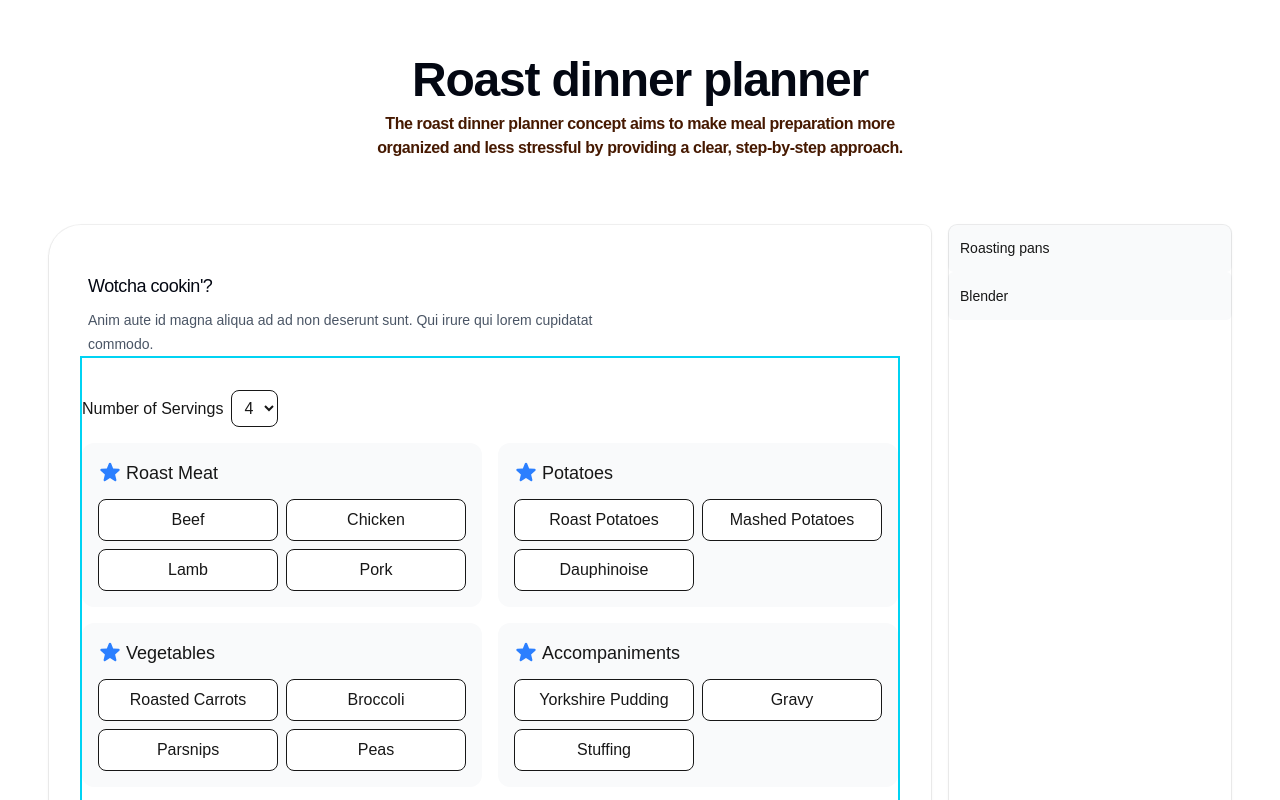
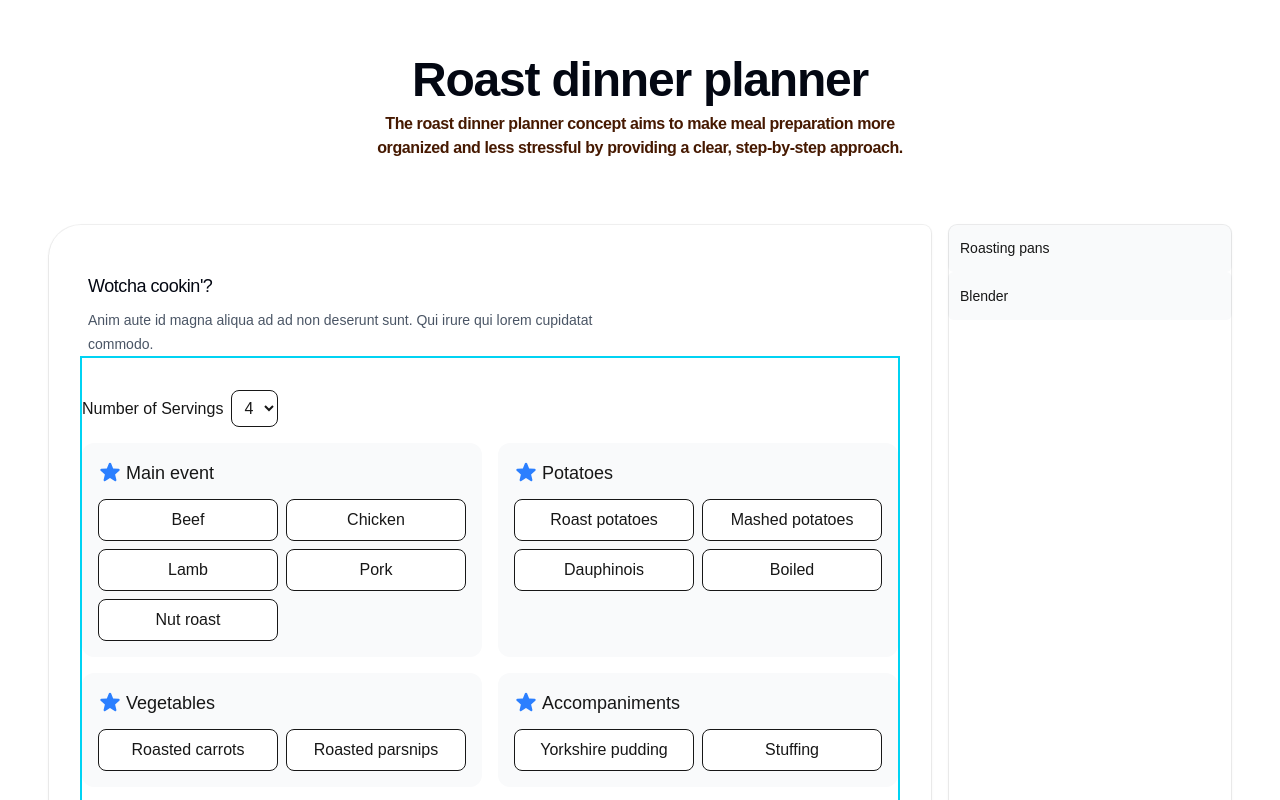
Before and after one commit to EmilyChristy/base-app, a Next.js app: page /planner in a window 1280 px wide. Built offline with nearby package versions, Linux system fonts and the light colour scheme.

Commit message:
Worked on interfaces and now works to build a list plan but not in order

```diff
--- a/src/components/RoastDinnerPlanner.tsx
+++ b/src/components/RoastDinnerPlanner.tsx
@@ -6,6 +6,20 @@ import { StarIcon } from "@heroicons/react/16/solid";
 //   id: string;
 //   name: string;
 //   options: string[];
+// }
+
+enum ItemType {
+  Main = "main",
+  Vegetables = "vegetables",
+  Potatoes = "potatoes",
+  Accompaniments = "accompaniments",
+}
+
+// enum MainType {
+//   Beef = "beef",
+//   Chicken = "chicken",
+//   Lamb = "lamb",
+//   Pork = "pork",
 // }
 
 interface CookingPlan {
@@ -22,79 +36,181 @@ interface CookingStep {
 
 interface Item {
   id: number;
-  type: string;
+  type: ItemType;
+  name: string;
+  cookingItems: CookingItem[];
+}
+
+interface CookingItem {
+  id: number;
   name: string;
   prepTime: number;
   cookingTime: number;
   restingTime: number;
-  options: string[];
 }
 
 interface SelectedItem {
-  id: number;
-  // category: string;
-  item: string;
+  type: ItemType;
+  item: CookingItem;
 }
 
 export default function RoastDinnerPlanner() {
   const [selectedItems, setSelectedItems] = useState<SelectedItem[]>([]);
+  // const [selectedItems, setSelectedItems] = useState<CookingItem[]>([]);
   const [servings, setServings] = useState<number>(4);
   const [generatedPlan, setGeneratedPlan] = useState<CookingPlan | null>(null);
 
   const roastItems: Item[] = [
     {
       id: 1,
-      type: "meat",
-      name: "Roast Meat",
-      prepTime: 12,
-      cookingTime: 20,
-      restingTime: 0,
-      options: ["Beef", "Chicken", "Lamb", "Pork"],
+      type: ItemType.Main,
+      name: "Main event",
+      cookingItems: [
+        { id: 1, name: "Beef", prepTime: 5, cookingTime: 10, restingTime: 20 },
+        {
+          id: 2,
+          name: "Chicken",
+          prepTime: 5,
+          cookingTime: 10,
+          restingTime: 30,
+        },
+        { id: 3, name: "Lamb", prepTime: 5, cookingTime: 10, restingTime: 20 },
+        { id: 4, name: "Pork", prepTime: 5, cookingTime: 10, restingTime: 25 },
+        {
+          id: 5,
+          name: "Nut roast",
+          prepTime: 5,
+          cookingTime: 10,
+          restingTime: 0,
+        },
+      ],
     },
     {
       id: 2,
-      type: "potatoes",
+      type: ItemType.Potatoes,
       name: "Potatoes",
-      prepTime: 12,
-      cookingTime: 20,
-      restingTime: 0,
-      options: ["Roast Potatoes", "Mashed Potatoes", "Dauphinoise"],
+      cookingItems: [
+        {
+          id: 1,
+          name: "Roast potatoes",
+          prepTime: 5,
+          cookingTime: 10,
+          restingTime: 0,
+        },
+        {
+          id: 2,
+          name: "Mashed potatoes",
+          prepTime: 5,
+          cookingTime: 10,
+          restingTime: 0,
+        },
+        {
+          id: 3,
+          name: "Dauphinois",
+          prepTime: 5,
+          cookingTime: 10,
+          restingTime: 0,
+        },
+        { id: 4, name: "Boiled", prepTime: 5, cookingTime: 10, restingTime: 0 },
+      ], //["Roast Potatoes", "Mashed Potatoes", "Dauphinoise"],
     },
     {
       id: 3,
-      type: "vegetables",
+      type: ItemType.Vegetables,
       name: "Vegetables",
-      prepTime: 12,
-      cookingTime: 20,
-      restingTime: 0,
-      options: ["Roasted Carrots", "Broccoli", "Parsnips", "Peas"],
+      cookingItems: [
+        {
+          id: 1,
+          name: "Roasted carrots",
+          prepTime: 10,
+          cookingTime: 40,
+          restingTime: 0,
+        },
+        {
+          id: 2,
+          name: "Roasted parsnips",
+          prepTime: 10,
+          cookingTime: 45,
+          restingTime: 0,
+        },
+      ], //["Roasted Carrots", "Broccoli", "Parsnips", "Peas"],
     },
     {
       id: 4,
-      type: "accompaniments",
+      type: ItemType.Accompaniments,
       name: "Accompaniments",
-      prepTime: 12,
-      cookingTime: 20,
-      restingTime: 0,
-      options: ["Yorkshire Pudding", "Gravy", "Stuffing"],
+      cookingItems: [
+        {
+          id: 1,
+          name: "Yorkshire pudding",
+          prepTime: 15,
+          cookingTime: 20,
+          restingTime: 0,
+        },
+        {
+          id: 2,
+          name: "Stuffing",
+          prepTime: 10,
+          cookingTime: 40,
+          restingTime: 0,
+        },
+      ], //["Yorkshire Pudding", "Gravy", "Stuffing"],
     },
   ];
 
+  // const roastItemsOLD: Item[] = [
+  //   {
+  //     id: 1,
+  //     type: ItemType.Main,
+  //     name: "Roast Meat",
+  //     prepTime: 12,
+  //     cookingTime: 20,
+  //     restingTime: 0,
+  //     options: ["Beef", "Chicken", "Lamb", "Pork"],
+  //   },
+  //   {
+  //     id: 2,
+  //     type: ItemType.Potatoes,
+  //     name: "Potatoes",
+  //     prepTime: 12,
+  //     cookingTime: 20,
+  //     restingTime: 0,
+  //     options: ["Roast Potatoes", "Mashed Potatoes", "Dauphinoise"],
+  //   },
+  //   {
+  //     id: 3,
+  //     type: ItemType.Vegetables,
+  //     name: "Vegetables",
+  //     prepTime: 12,
+  //     cookingTime: 20,
+  //     restingTime: 0,
+  //     options: ["Roasted Carrots", "Broccoli", "Parsnips", "Peas"],
+  //   },
+  //   {
+  //     id: 4,
+  //     type: ItemType.Accompaniments,
+  //     name: "Accompaniments",
+  //     prepTime: 12,
+  //     cookingTime: 20,
+  //     restingTime: 0,
+  //     options: ["Yorkshire Pudding", "Gravy", "Stuffing"],
+  //   },
+  // ];
+
   //Add the selected item to the list of cooking items
-  const handleItemSelect = (id: number, item: string) => {
+  const handleItemSelect = (id: number, item: CookingItem, type: ItemType) => {
     debugger;
     const updatedSelection = [...selectedItems];
-    updatedSelection.push({ id, item });
 
-    // const existingCategoryIndex = updatedSelection.findIndex(
-    //   (s) => s.id === id
-    // );
+    const existingCategoryIndex = updatedSelection.findIndex(
+      (s) => s.item.name === item.name
+    );
 
-    // if (existingCategoryIndex !== -1) {
-    //   updatedSelection[existingCategoryIndex] = { id, item };
-    // } else {
-    //   updatedSelection.push({ id, item });
-    // }
+    if (existingCategoryIndex !== -1) {
+      updatedSelection[existingCategoryIndex] = { type, item };
+    } else {
+      updatedSelection.push({ type, item });
+    }
 
     setSelectedItems(updatedSelection);
   };
@@ -104,7 +220,11 @@ export default function RoastDinnerPlanner() {
   const generatePlan = () => {
     // Get the list of selected items and sort them by their total time
 
-    console.log(selectedItems, "Selected items");
+    let plan = selectedItems.sort();
+
+    console.log(plan, "The plan");
+
+    // setGeneratedPlan(plan);
 
     // setGeneratedPlan({
     //   totalTime: 120,
@@ -143,19 +263,27 @@ export default function RoastDinnerPlanner() {
                 {roastItem.name}
               </h2>
               <div className="grid grid-cols-2 gap-2">
-                {roastItem.options.map((item) => (
+                {/* {roastItem.options.map((item) => ( */}
+
+                {roastItem.cookingItems.map((cookingItem) => (
                   <button
-                    key={item}
-                    onClick={() => handleItemSelect(roastItem.id, item)}
+                    key={cookingItem.name}
+                    onClick={() =>
+                      handleItemSelect(
+                        roastItem.id,
+                        cookingItem,
+                        roastItem.type
+                      )
+                    }
                     className={`p-2 rounded-lg transition-all ${
                       selectedItems.some(
-                        (s) => s.id === roastItem.id && s.item === item
+                        (s) => s.item.name === cookingItem.name
                       )
                         ? "bg-blue-500 text-white"
                         : "bg-white border hover:bg-blue-100"
                     }`}
                   >
-                    {item}
+                    {cookingItem.name}
                   </button>
                 ))}
               </div>
```
